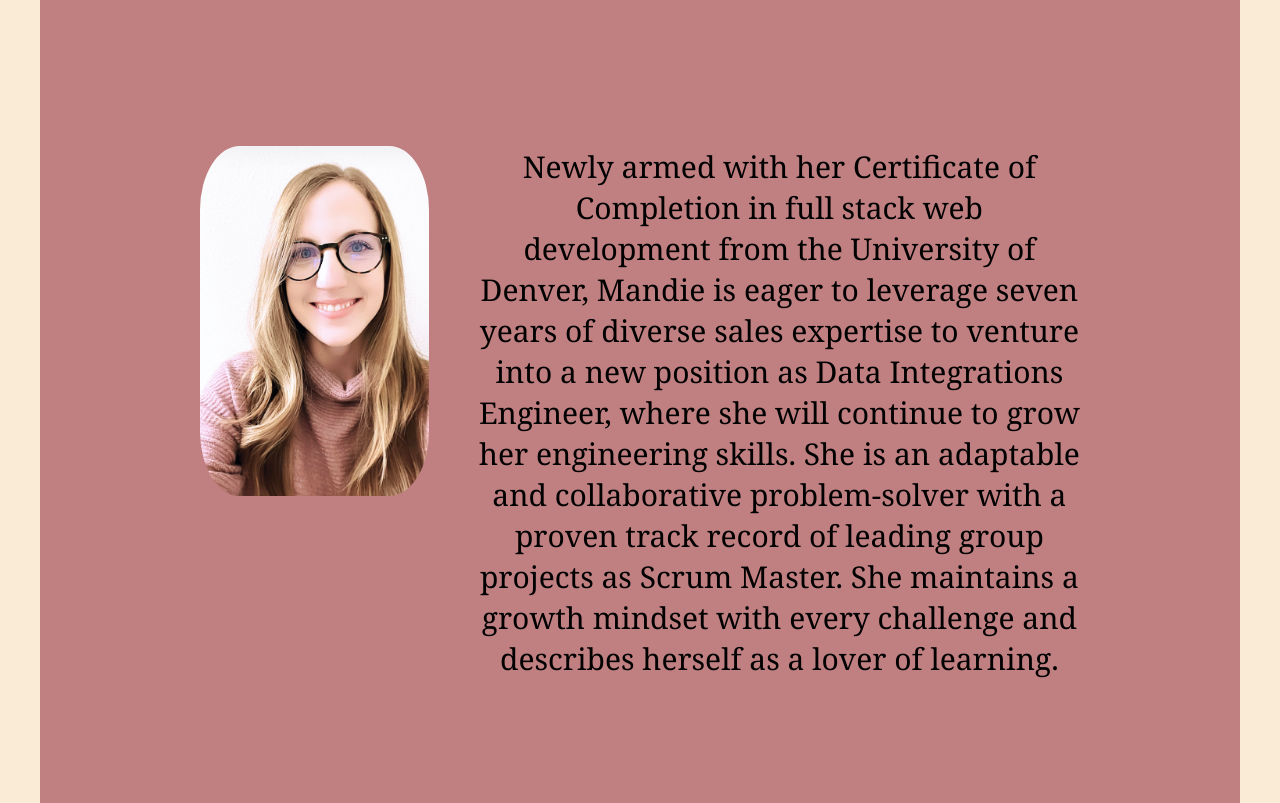
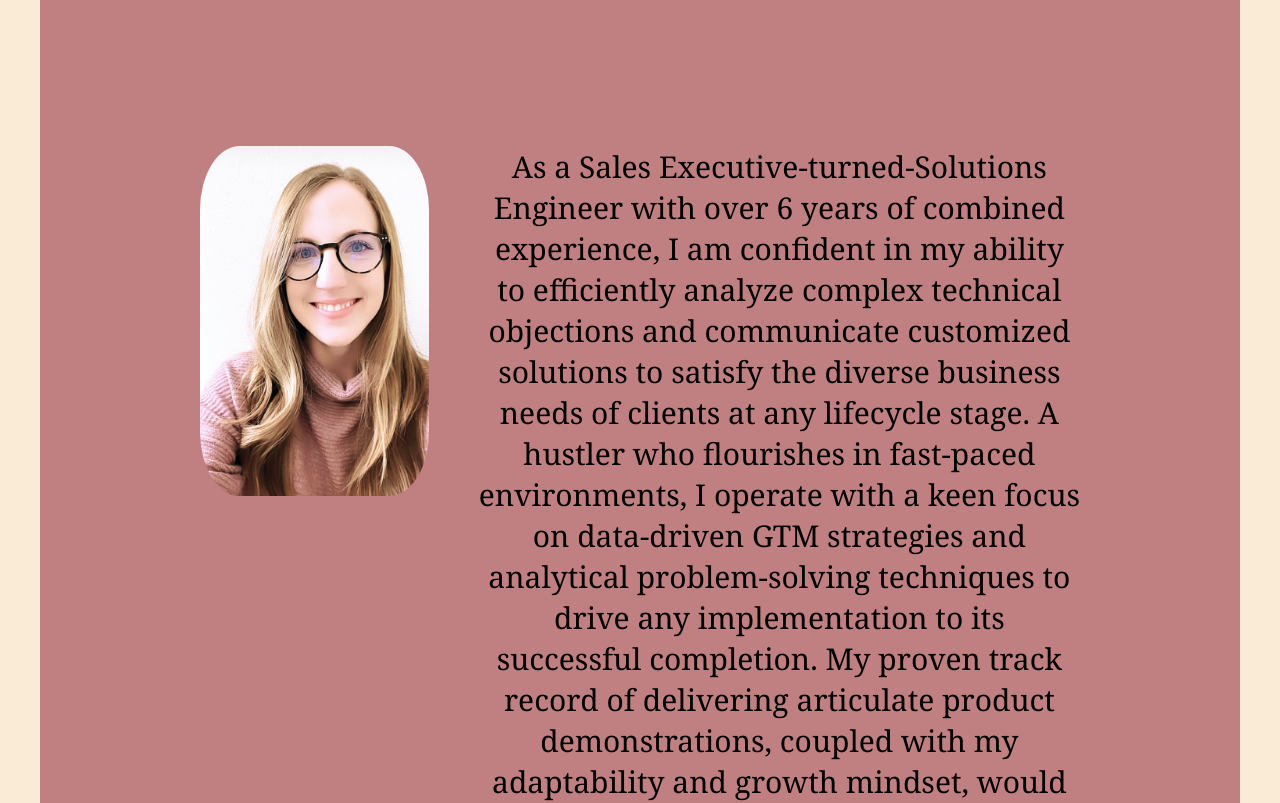
Before and after one commit to MandieBot/React-Portfolio, a React (Create React App) app in the folder mandie-portfolio/: page / in a window 1280 px wide. Shown: the part 620-1423 px from the top of the page. Built offline with nearby package versions, Linux system fonts and the light colour scheme.

Commit message:
Updated About section

```diff
--- a/mandie-portfolio/src/components/About.js
+++ b/mandie-portfolio/src/components/About.js
@@ -6,10 +6,11 @@ function About() {
     <div id="AboutMe">
       <img class="headerImg" src={profilepic} alt="headshot image" />
       <p class="aboutText">
-        Newly armed with her Certificate of Completion in full stack web development from the University of Denver, Mandie is eager to leverage seven
-        years of diverse sales expertise to venture into a new position as Data Integrations Engineer, where she will continue to grow her engineering
-        skills. She is an adaptable and collaborative problem-solver with a proven track record of leading group projects as Scrum Master. She
-        maintains a growth mindset with every challenge and describes herself as a lover of learning.
+        As a Sales Executive-turned-Solutions Engineer with over 6 years of combined experience, I am confident in my ability to efficiently analyze
+        complex technical objections and communicate customized solutions to satisfy the diverse business needs of clients at any
+        lifecycle stage. A hustler who flourishes in fast-paced environments, I operate with a keen focus on data-driven GTM strategies and analytical
+        problem-solving techniques to drive any implementation to its successful completion. My proven track record of delivering articulate product
+        demonstrations, coupled with my adaptability and growth mindset, would make me a valuable asset to your team.
       </p>
     </div>
   );
```
